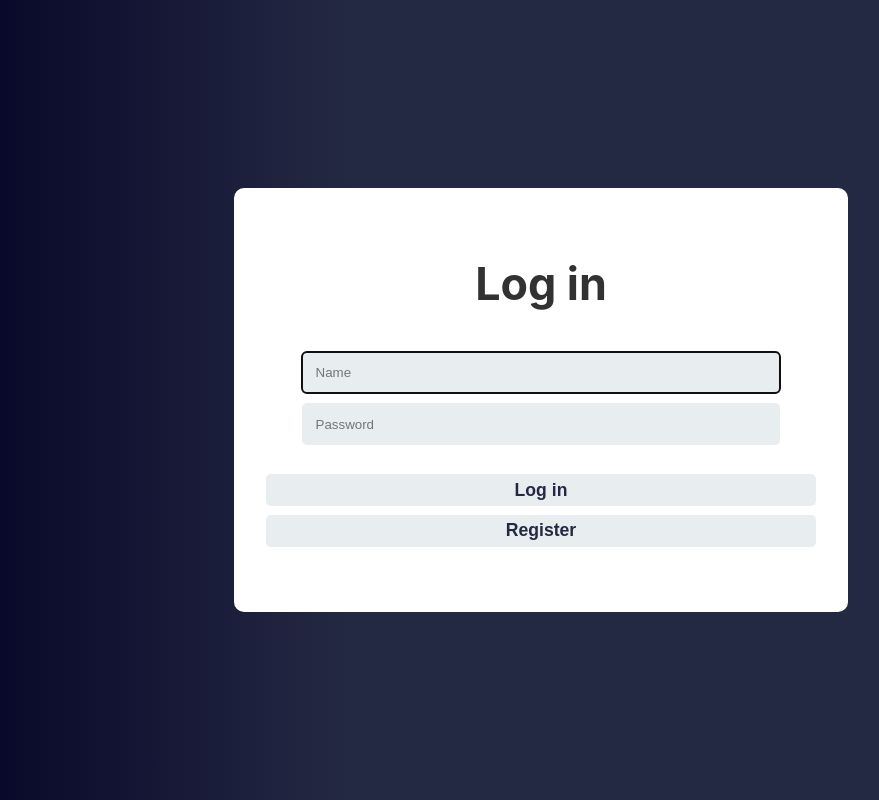
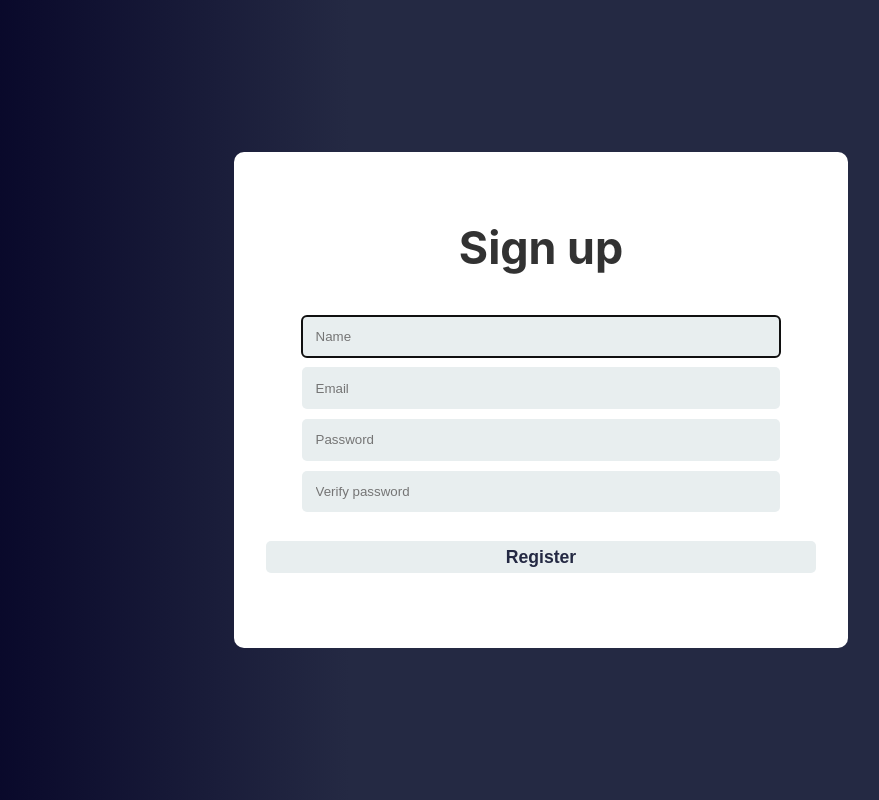
Before and after one commit to cooper-jackson/anywhere-fitness-2-front-end, a React (Create React App) app in the folder anywhere-fitness-2/: page / in a window 1280 px wide. Shown: the whole page, without its empty margins (99-978 px from the left). Built offline with nearby package versions, Linux system fonts and the light colour scheme.

Commit message:
pushing styling for log in and sign up forms

```diff
--- a/anywhere-fitness-2/src/App.js
+++ b/anywhere-fitness-2/src/App.js
@@ -1,13 +1,13 @@
 import logo from './logo.svg';
 import './App.css';
 import LoginForm from './components/LoginForm';
-// import SignUpForm from './components/SignUpForm';
+import SignUpForm from './components/SignUpForm';
 
 function App() {
   return (
     <div className="App">
-        <LoginForm />
-        {/* <SignUpForm /> */}
+        {/* <LoginForm /> */}
+        <SignUpForm />
     </div>
   );
 }
--- a/anywhere-fitness-2/src/index.js
+++ b/anywhere-fitness-2/src/index.js
@@ -8,15 +8,11 @@ import { createStore, applyMiddleware } from 'redux'
 import logger from 'redux-logger'
 import thunk from 'redux-thunk'
 import { reducer } from './reducer'
-// import { ThemeProvider } from 'styled-components'
-// import theme from './theme/index'
 // const store = createStore(reducer, applyMiddleware(logger, thunk));
 
 ReactDOM.render(
   <React.StrictMode>
-    {/* // <ThemeProvider theme={theme}> */}
       <App />
-    {/* // </ThemeProvider>, */}
   </React.StrictMode>,
   document.getElementById('root')
 );
```
